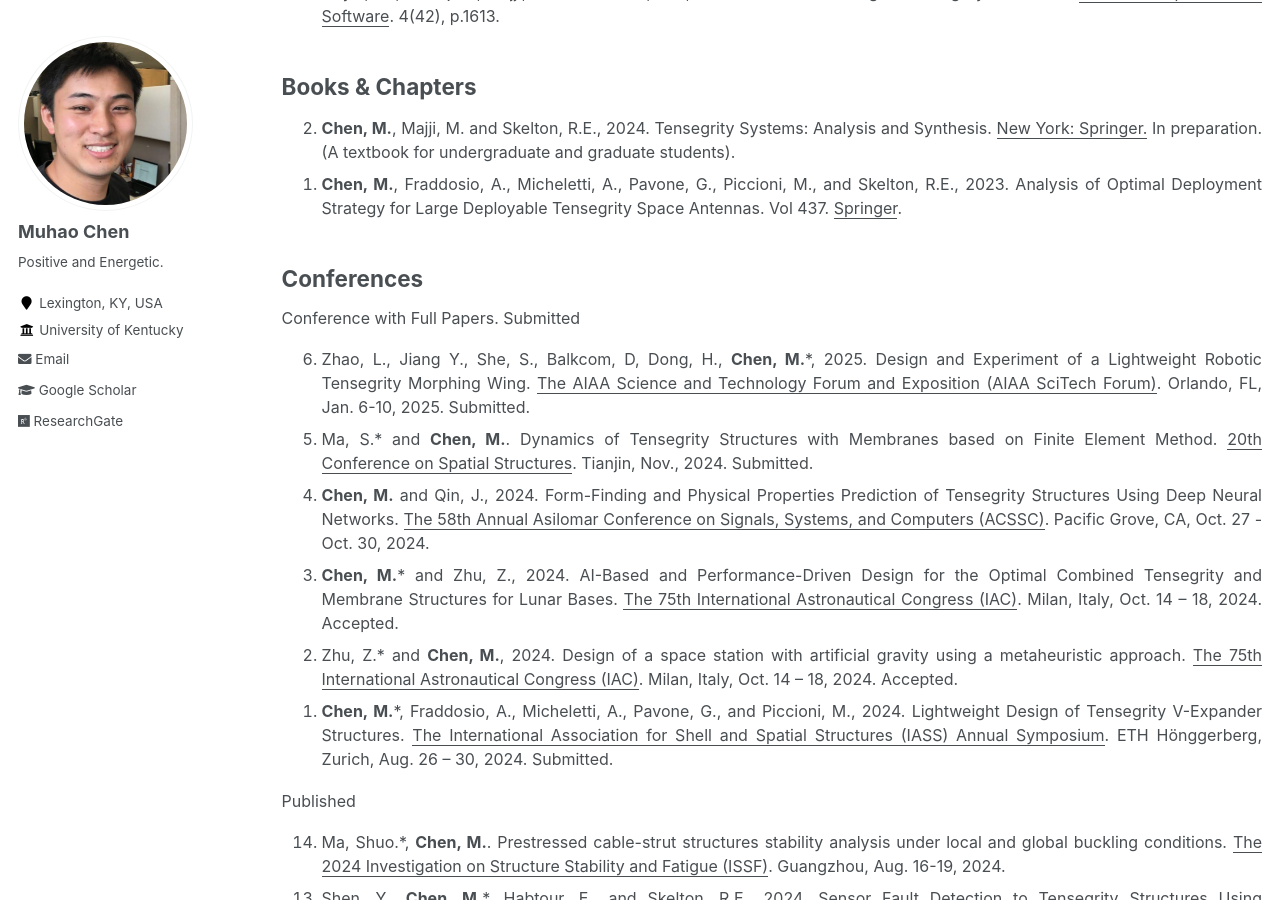
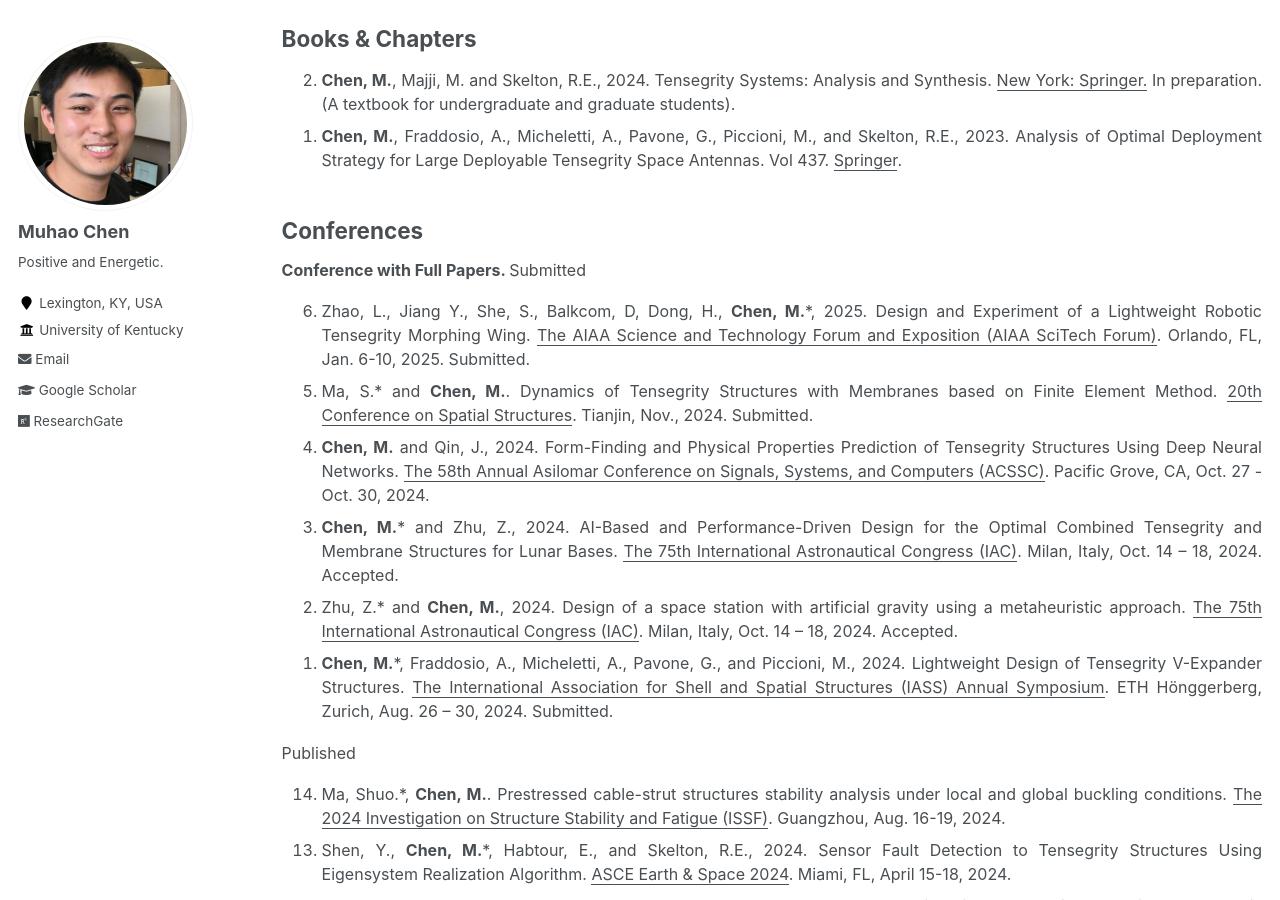
Before and after one commit to Muhao-Chen/muhao-chen.github.io, a Jekyll site: the page built from _pages/publication.md, in a window 1280 px wide and 900 px high, scrolled down 2316 px. Built offline with Jekyll 4.4.1, drawn with Linux system fonts in a browser that asks for light colours; some of the changed text lies outside the part shown.

```diff
--- a/_pages/publication.md
+++ b/_pages/publication.md
@@ -51,7 +51,7 @@ Published
 <li>Ma, S., <strong>Chen, M.</strong>*, Peng, Z., Yuan, X., and Skelton, R.E., 2022. The Equilibrium and Form-Finding of General Tensegrity Systems with Rigid Bodies. <u>Engineering Structures</u>. 266, p114618.</li>
 <li>Ma, S., <strong>Chen, M.</strong>*, and Skelton, R.E., 2022. TsgFEM: Tensegrity Finite Element Method. <u>Journal of Open Source Software</u>. 7(74), 3390.</li>
 <li>Khaled, M.S., <strong>Chen, M.</strong>, Losoya, E.Z., Rodriguez, L.A., Gildin E.*, Skelton, R.E., 2022. Tensegrity laboratory drilling rig for earth and space drilling, mining, and exploration. <u>International Journal of Solids and Structures</u>. 252, p111785.</li>
- <li>Ma, S., <strong>Chen, M.</strong>*, and Skelton, R.E., 2022. Dynamics and control of clustered tensegrity systems. <u>Engineering Structures</u>. 264, p.114391.</li>
+<li>Ma, S., <strong>Chen, M.</strong>*, and Skelton, R.E., 2022. Dynamics and control of clustered tensegrity systems. <u>Engineering Structures</u>. 264, p.114391.</li>
 <li><strong>Chen, M.</strong>*, Goyal, R., Majji, M. and Skelton, R.E, 2021. Review of space habitat designs for long-term space explorations. <u>Progress in Aerospace Sciences</u>. 122, p100692.</li>
 <li>Ma, S., <strong>Chen, M.</strong>* and Skelton, R.E., 2021. Tensegrity system dynamics based on finite element method. <u>Composite Structures</u>. 280, p114838.</li>
 <li><strong>Chen, M.</strong>*, Goyal, R., Majji, M. and Skelton, R.E., 2020. Design and analysis of a growable artificial gravity space habitat. <u>Aerospace Science and Technology</u>. 106, p106147.</li>
@@ -77,7 +77,7 @@ Published
 
 ## Conferences
 <font size=3>
-Conference with Full Papers.
+<strong>Conference with Full Papers. </strong>
 
 Submitted
 <ol reversed>
@@ -110,7 +110,7 @@ Published
 <li>Goyal, R.*, <strong>Chen, M.</strong>, Majji, M. and Skelton, R.E., 2020. Gyroscopic Tensegrity Robots. <u>IEEE International Conference on Robotics and Automation (ICRA)</u>. May 31 to Aug. 31, 2020.</li>
 <li><strong>Chen, M.</strong>*, Shen, Y., Goyal, R., Majji, M. and Skelton, R.E., 2018. Energy analysis of growth adaptable artificial gravity space habitat. <u>In 2018 AIAA SPACE and Astronautics Forum and Exposition</u>. p. 5109. Orlando, FL, Sept. 17-19, 2018.</li>
 </ol>
-Conference with Abstracts.
+<strong>Conference with Abstracts.</strong>
 
 Submitted
 <ol reversed>
```
